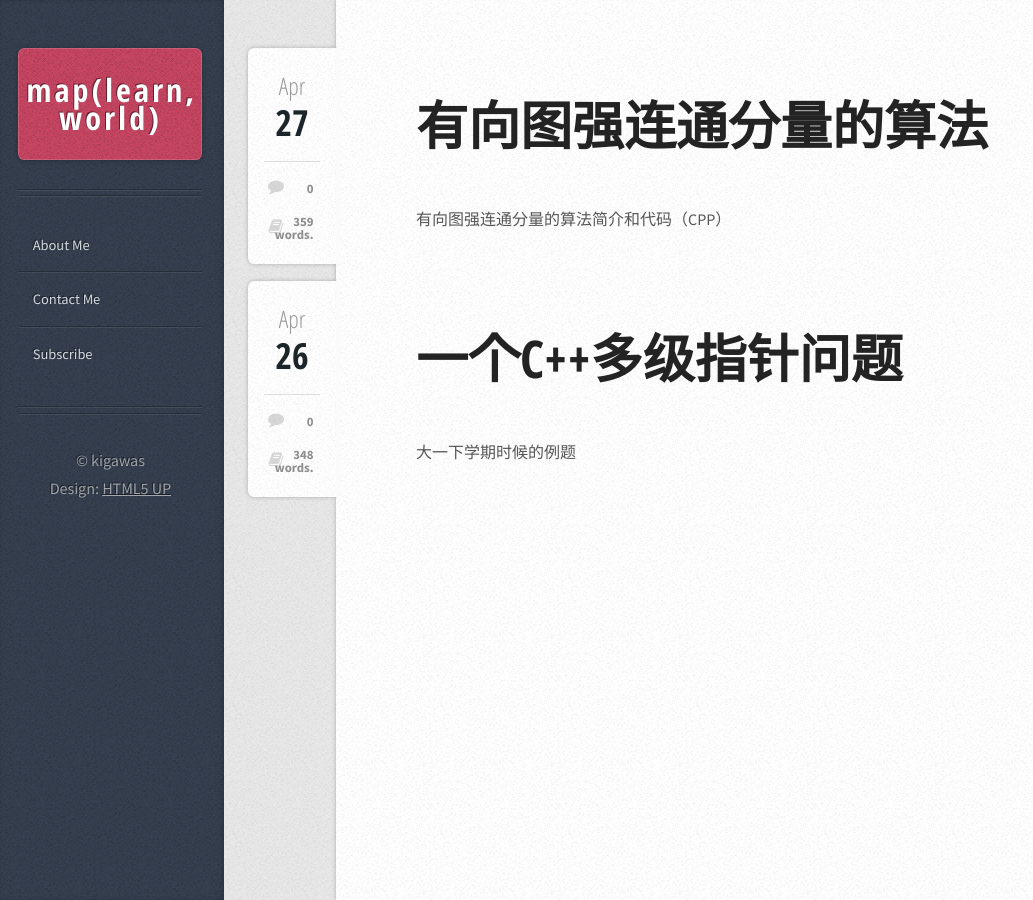
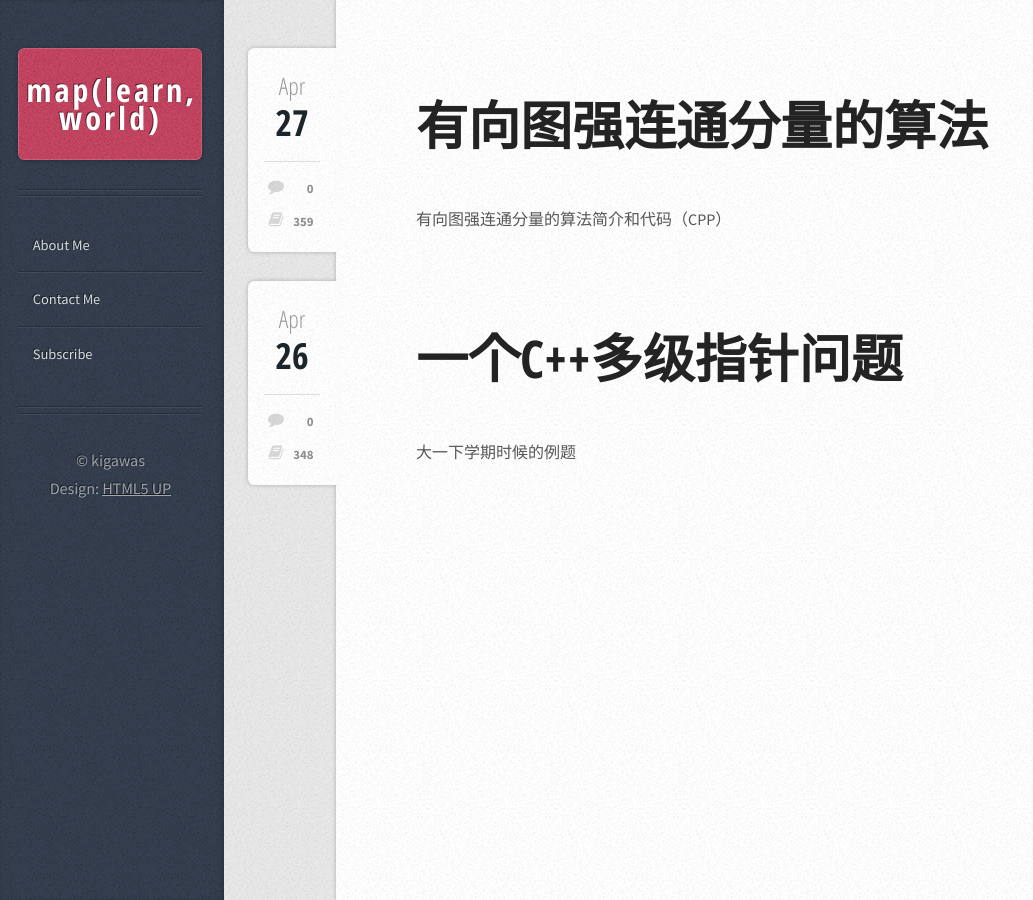
Before and after one commit to kigawas/kigawas.github.io, a Jekyll site: the page built from index.html, in a window 1280 px wide. Shown: the whole page, without its empty margins (0-1033 px from the left). Built offline with Jekyll 4.4.1, drawn with Linux system fonts in a browser that asks for light colours; the list of posts is cut into pages by our own code; comment, search, counter and statistics services are not loaded.

Commit message:
Add word counts

```diff
--- a/_layouts/post.html
+++ b/_layouts/post.html
@@ -19,7 +19,7 @@ layout: default
 
         <ul class="stats">
             <li><a href="{{site.url}}{{page.url}}#disqus_thread" class="icon fa-comment">0</a></li>
-            <li><a href="{{site.url}}{{post.url}}" class="icon fa-book">{{page.content | number_of_words }} words.</a></li>
+            <li><a href="{{site.url}}{{post.url}}" class="icon fa-book">{{page.content | number_of_words }}</a></li>
         </ul>
     </div>
 
--- a/index.html
+++ b/index.html
@@ -14,7 +14,7 @@ layout: default
     <span class="date"><span class="month">{{ post.date | date: '%b' }}</span><span class="day"> {{ post.date | date: '%d' }}</span><span class="year">, {{ post.date | date: '%Y' }}</span></span>
       <ul class="stats">
         <li><a href="{{site.url}}{{post.url}}#disqus_thread" class="icon fa-comment">0</a></li>
-        <li><a href="{{site.url}}{{post.url}}" class="icon fa-book">{{post.content | number_of_words }} words.</a></li>
+        <li><a href="{{site.url}}{{post.url}}" class="icon fa-book">{{post.content | number_of_words }}</a></li>
 
       </ul>
   </div>
```
